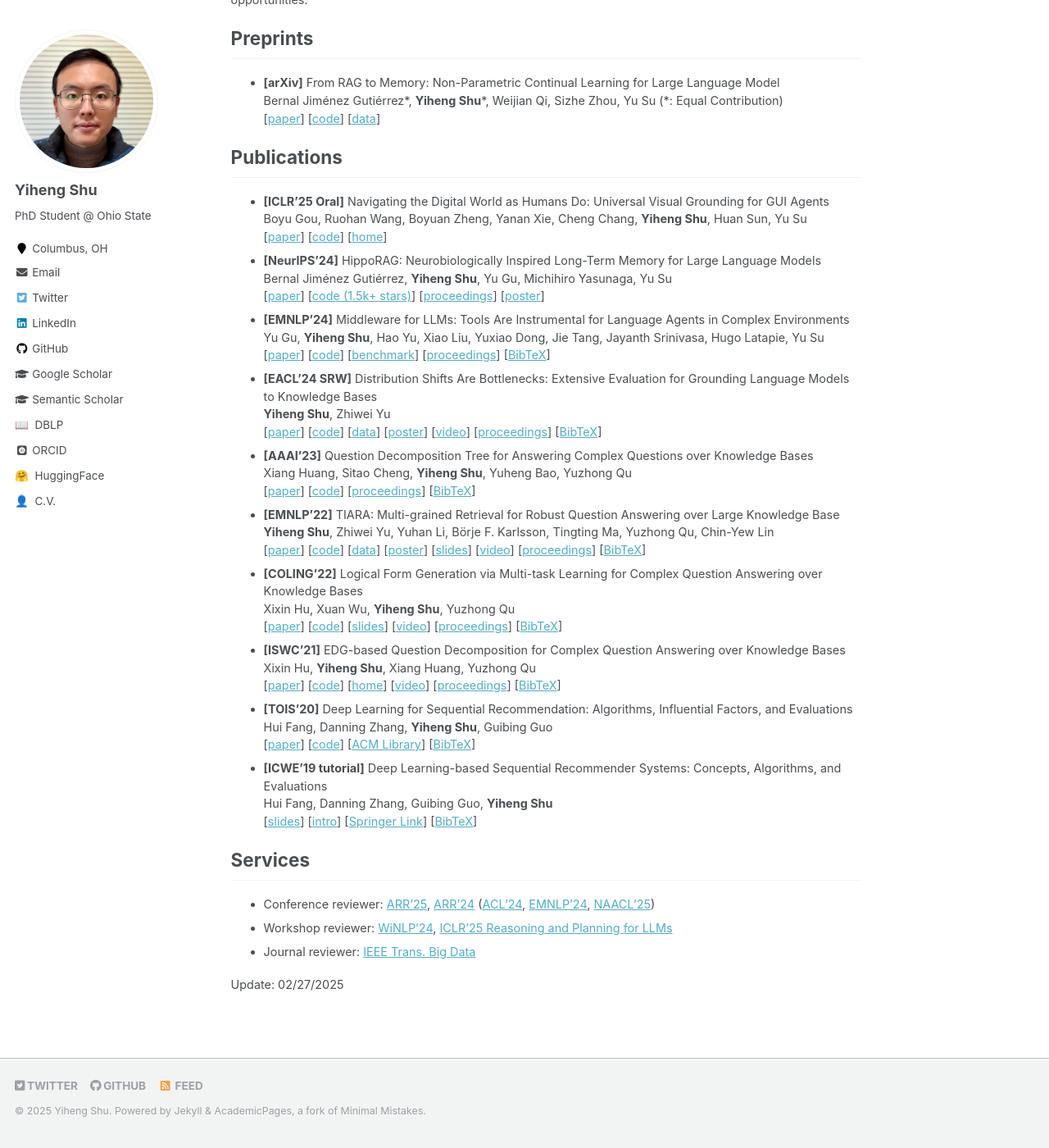
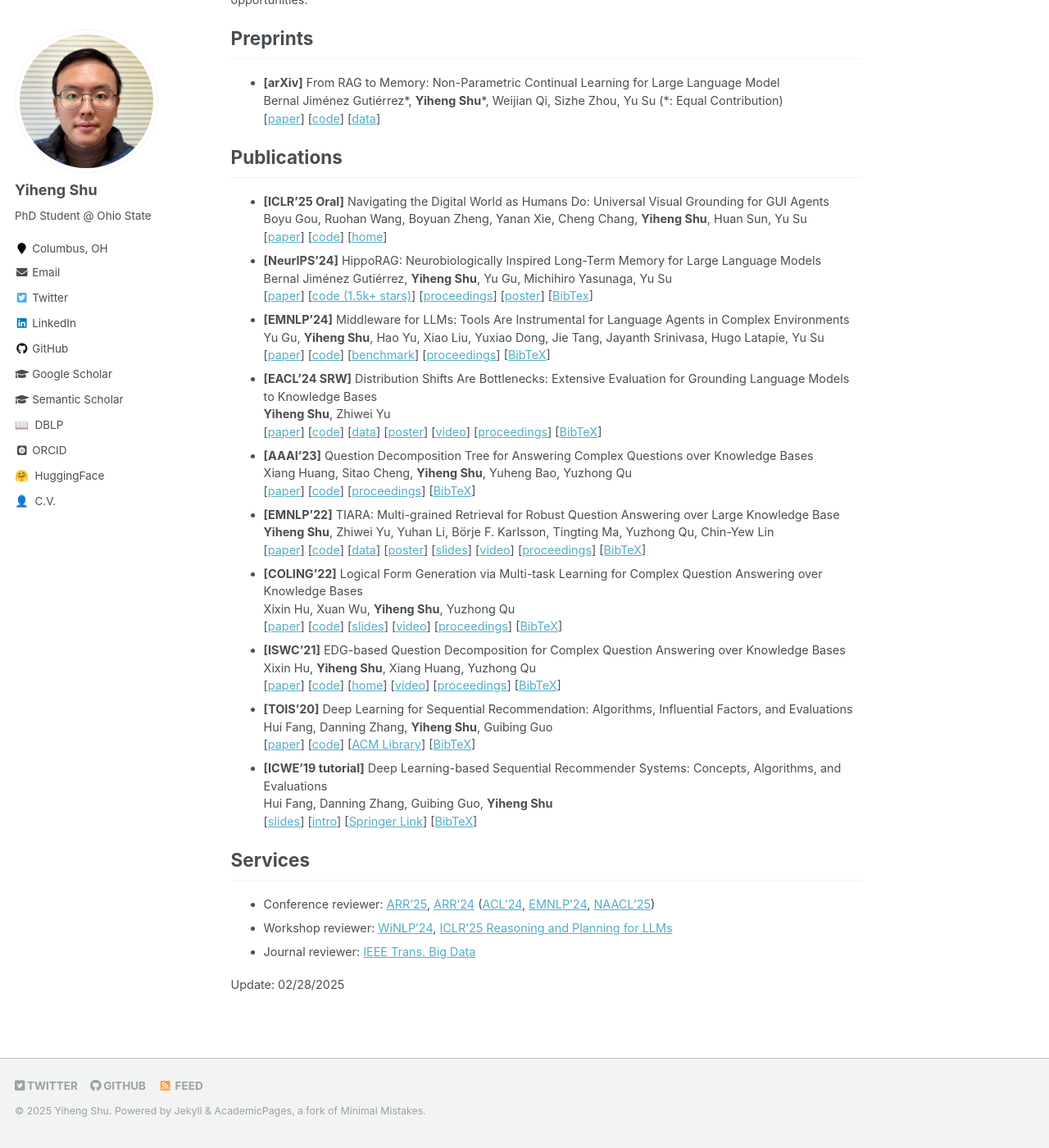
Before and after one commit to yihengshu/yihengshu.github.io, a Jekyll site: the page built from _pages/about.md, in a window 1280 px wide and 1400 px high, scrolled down 389 px. Shown: the whole window at 82% size. Built offline with Jekyll 4.4.1, drawn with Linux system fonts in a browser that asks for light colours; some web fonts are replaced.

Commit message:
Update about.md

```diff
--- a/_pages/about.md
+++ b/_pages/about.md
@@ -42,6 +42,7 @@ Bernal Jiménez Gutiérrez, **Yiheng Shu**, Yu Gu, Michihiro Yasunaga, Yu Su
 [[code (1.5k+ stars)](https://github.com/OSU-NLP-Group/HippoRAG/tree/legacy)]
 [[proceedings](https://proceedings.neurips.cc/paper_files/paper/2024/hash/6ddc001d07ca4f319af96a3024f6dbd1-Abstract-Conference.html)]
 [[poster](https://neurips.cc/virtual/2024/poster/94043)]
+[[BibTex](https://proceedings.neurips.cc/paper_files/paper/25031-/bibtex)]
 - **[EMNLP'24]** Middleware for LLMs: Tools Are Instrumental for Language Agents in Complex Environments
 Yu Gu, **Yiheng Shu**, Hao Yu, Xiao Liu, Yuxiao Dong, Jie Tang, Jayanth Srinivasa, Hugo Latapie, Yu Su
 [[paper](https://arxiv.org/abs/2402.14672)]
@@ -110,4 +111,4 @@ Hui Fang, Danning Zhang, Guibing Guo, **Yiheng Shu**
 - Journal reviewer: [IEEE Trans. Big Data](https://ieeexplore.ieee.org/xpl/RecentIssue.jsp?punumber=6687317)
 
 
-Update: 02/27/2025
+Update: 02/28/2025
```
